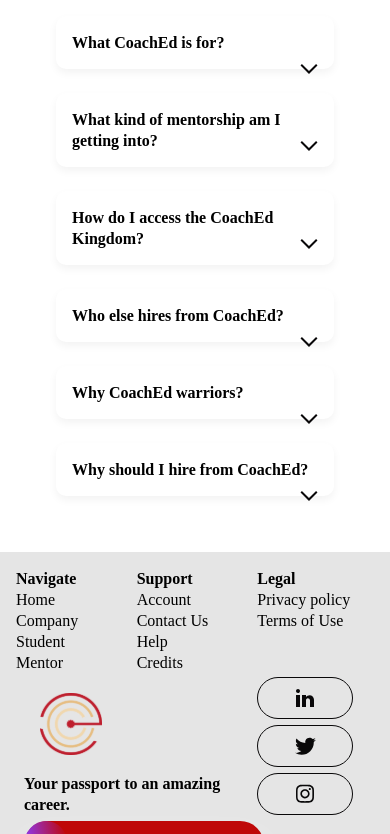
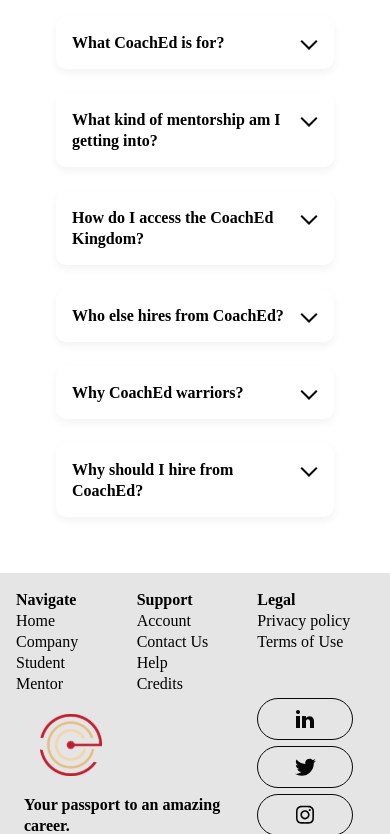
Before and after one commit to tech-coached/coached, a React (Create React App) app: page /students in a window 390 px wide. Shown: the part 6667-7501 px from the top of the page. Built offline with nearby package versions, Linux system fonts and the light colour scheme.

Commit message:
QUestion issue solved

```diff
--- a/src/Components/Questions.jsx
+++ b/src/Components/Questions.jsx
@@ -46,10 +46,10 @@ const Questions = () => {
         {question.map((item, index) => {
           return (
             <div
-              className='row-span-3 bg-[#ffffff] rounded-[10px] p-4 shadow-[0px_4px_8px_#F3F3F3] relative'
+              className='row-span-3 bg-[#ffffff] rounded-[10px] p-4 shadow-[0px_4px_8px_#F3F3F3] relative w-[100%]'
               key={index}
             >
-              <span className='font-bold'>{item.que}</span>
+              <span className='font-bold question-question'>{item.que}</span>
               {state[index] && (
                 <img
                   src={top}
--- a/src/Styles/questions.scss
+++ b/src/Styles/questions.scss
@@ -14,6 +14,10 @@
     grid-template-columns: repeat(1, minmax(0, 1fr));
   }
   .question-arrow1 {
-    top: 3rem;
+    top: 1.5rem;
+  }
+
+  .question-question {
+    margin-right: 1rem;
   }
 }
```
